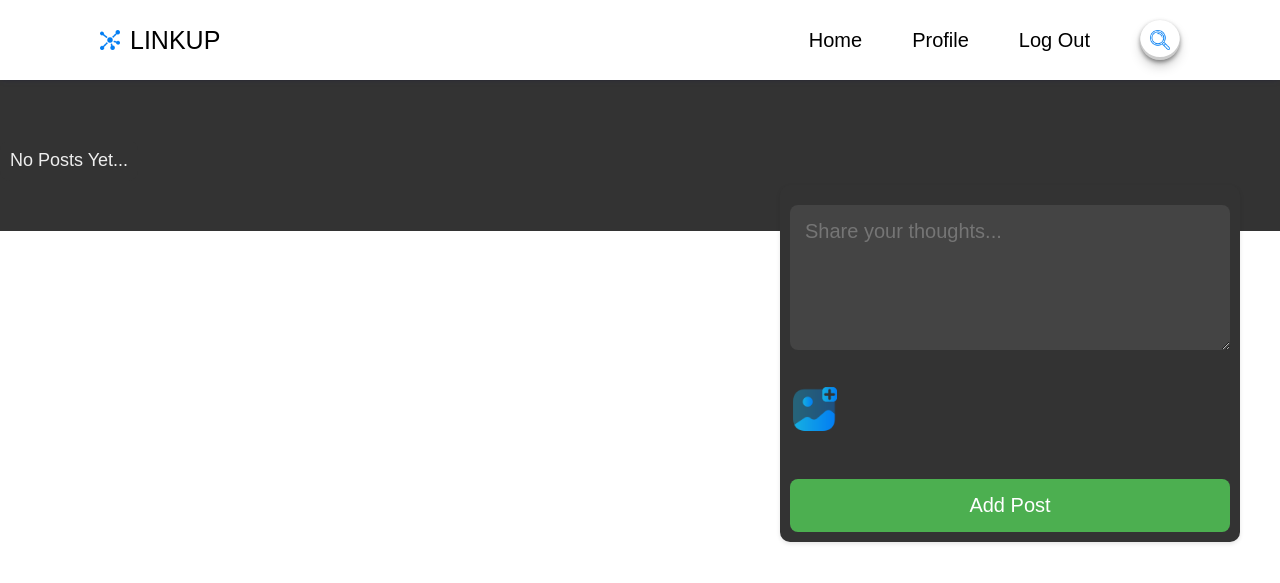
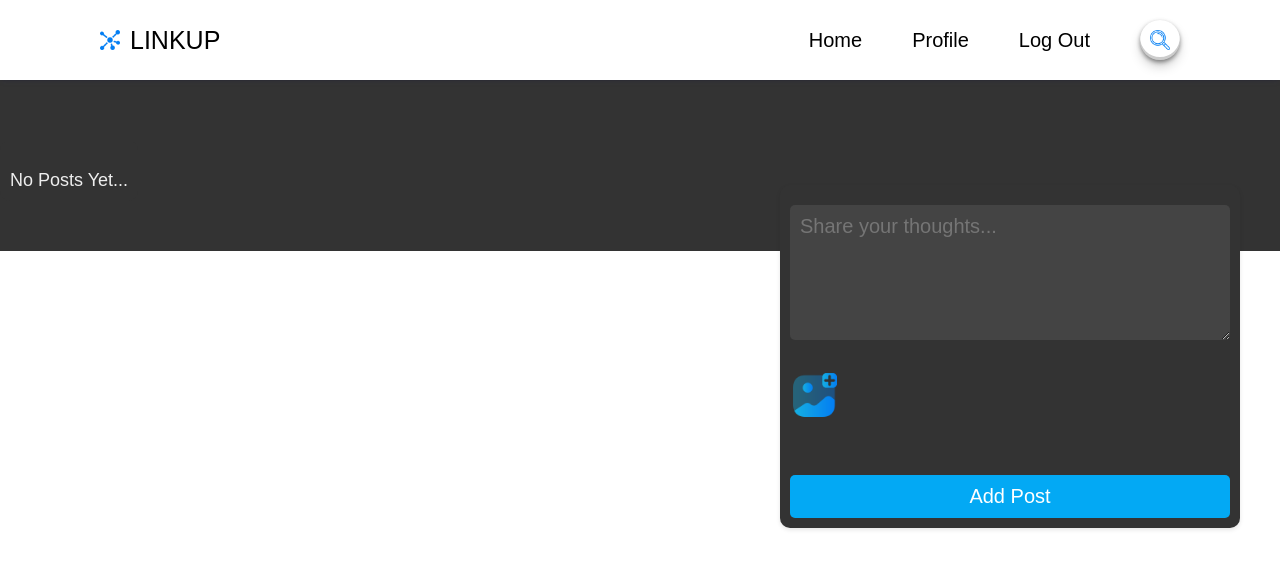
Before and after one commit to DINESH2912/BOB, a Flask app: page / in a window 1280 px wide. Shown: the top 583 px of the page. Run offline with Flask 3, Linux system fonts and the light colour scheme; the visitor is signed in with stand-in values (Sample User, id 1); some web fonts are replaced.

Commit message:
Update global.css

```diff
--- a/static/css/global.css
+++ b/static/css/global.css
@@ -976,5 +976,264 @@ textarea {
 
   }
 
+/* Dark Theme */
+.dark-theme {
+    background-color: #333;
+    color: #fff;
+}
+
+/* Responsive Styling */
+.contain {
+    max-width: 100%;
+    padding: 0 20px;
+    margin: 0 auto;
+}
+
+.grid {
+    display: grid;
+}
+
+.jcs {
+    justify-content: center;
+}
+
+.aic {
+    align-items: center;
+}
+
+.g20 {
+    gap: 20px;
+}
+
+/* Beautification */
+.comments {
+    padding: 20px;
+}
+
+.comments h2 {
+    font-size: 24px;
+    margin-bottom: 10px;
+}
+
+.form_box {
+    display: flex;
+    flex-direction: column;
+}
+
+.form-control {
+    width: 100%;
+    padding: 10px;
+    border: none;
+    border-radius: 5px;
+    margin-bottom: 10px;
+    background-color: #444;
+    color: #fff;
+}
+
+.form_button {
+    padding: 10px 20px;
+    background-color: #03a9f4;
+    color: #fff;
+    border: none;
+    border-radius: 5px;
+    cursor: pointer;
+}
+
+.comments_box {
+    background-color: #444;
+    padding: 20px;
+    border-radius: 5px;
+}
+
+.comment {
+    margin-bottom: 10px;
+}
+
+.comment p {
+    margin-bottom: 5px;
+}
+
+.comment span {
+    font-size: 12px;
+    color: #ccc;
+}
+
+
+/End Flash Alert/
+
+.custom-posts {
+    background-color: #f9f9f9;
+    border-radius: 10px;
+    box-shadow: 0 2px 4px rgba(0, 0, 0, 0.1);
+    padding: 20px;
+    margin-bottom: 20px;
+}
+
+.post-details-container {
+    margin-bottom: 10px;
+}
+
+.user-avatar {
+    width: 40px;
+    height: 40px;
+    border-radius: 50%;
+    margin-right: 10px;
+}
+
+.user-role-container {
+    font-weight: bold;
+    color: #000;
+    font-size: 30px;
+}
+
+.posta-date {
+    font-size: 20px;
+    color: #000;
+}
+
+.delete-button {
+    background-color: #ff4d4d;
+    color: #fff;
+    border: none;
+    border-radius: 5px;
+    padding: 5px 10px;
+    cursor: pointer;
+}
+
+.custom-posts {
+    background-color: #f9f9f9;
+    border-radius: 10px;
+    box-shadow: 0 2px 4px rgba(0, 0, 0, 0.1);
+    padding: 20px;
+    margin-bottom: 20px;
+}
+
+.post-details-container {
+    margin-bottom: 10px;
+}
+
+.user-avatar {
+    width: 40px;
+    height: 40px;
+    border-radius: 50%;
+    margin-right: 10px;
+}
+
+.user-role-container {
+    font-weight: bold;
+}
+
+.post-date {
+    font-size: 12px;
+    color: #888;
+}
+
+.delete-button {
+    background-color: #ff4d4d;
+    color: #fff;
+    border: none;
+    border-radius: 5px;
+    padding: 5px 10px;
+    cursor: pointer;
+}
+
+.post-content-container img {
+    max-width: 100%;
+    height: auto;
+    margin-top: 10px;
+}
+
+.post-image {
+    max-width: 100%; /* Ensure the image does not exceed its container width */
+    height: 300px; /* Maintain aspect ratio */
+    border-radius: 8px; /* Apply border radius for rounded corners */
+    box-shadow: 0 2px 4px rgba(0, 0, 0, 0.1); /* Add a subtle box shadow */
+    margin-top: 10px; /* Add some space between the description and the image */
+}
+
+
+.form_boxs {
+    flex-grow: 1; /* Grow to fill available space */
+    margin-right: 10px; /* Add some space between the input box and the button */
+  }
+
+  .form-controls {
+    width: 100%; /* Ensure the input box takes up the entire width of its container */
+    padding: 10px; /* Add padding for better appearance */
+    border: 1px solid #ccc; /* Add a border */
+    border-radius: 5px; /* Apply border radius for rounded corners */
+  }
+
+  .form_buttons {
+    background-color: #007bff; /* Set background color */
+    color: #fff; /* Set text color */
+    padding: 10px 20px; /* Add padding */
+    border: none; /* Remove border */
+    border-radius: 5px; /* Apply border radius for rounded corners */
+    cursor: pointer; /* Change cursor to pointer on hover */
+  }
+
+  .form_buttons:hover {
+    background-color: #0056b3; /* Darken background color on hover */
+  }
+
+  .dark-theme {
+  background-color: #222; /* Set dark background color */
+  color: #fff; /* Set light text color */
+}
+
+.profile_cover {
+  background-color: #444; /* Set cover background color */
+}
+
+.user_info img {
+  border: 6px solid #c6c3c3; /* Add white border around user image */
+}
+
+.user_name {
+  font-size: 24px; /* Increase font size for user name */
+  margin-top: 10px; /* Add space between image and name */
+}
+
+.no_post_text {
+  margin-top: 20px; /* Add space above no post text */
+}
+
+.user_info {
+    display: flex;
+    flex-direction: column;
+    align-items: center; /* Center horizontally */
+    justify-content: center; /* Center vertically */
+  }
+
+
+  .formss-control {
+    width: 100%;
+    padding: 10px 15px;
+    border-radius: 5px;
+    color: #fff; /* Text color */
+    background-color: #555; /* Input background color */
+    border: none; /* Remove border */
+    outline: none; /* Remove outline */
+  }
+
+
+  .form_buttonss {
+    padding: 10px 15px;
+    border-radius: 5px;
+    background-color: #0095f6; /* Button background color */
+    color: #fff; /* Button text color */
+    cursor: pointer;
+  }
+
+  .form_buttonss:hover {
+    background-color: #45a049; /* Darker background color on hover */
+  }
+
+  .formss-control::placeholder {
+    font-size: 20px; /* Adjust the font size as needed */
+    color:white;
+  }
+
 
 /*End Flash Alert*/
```
